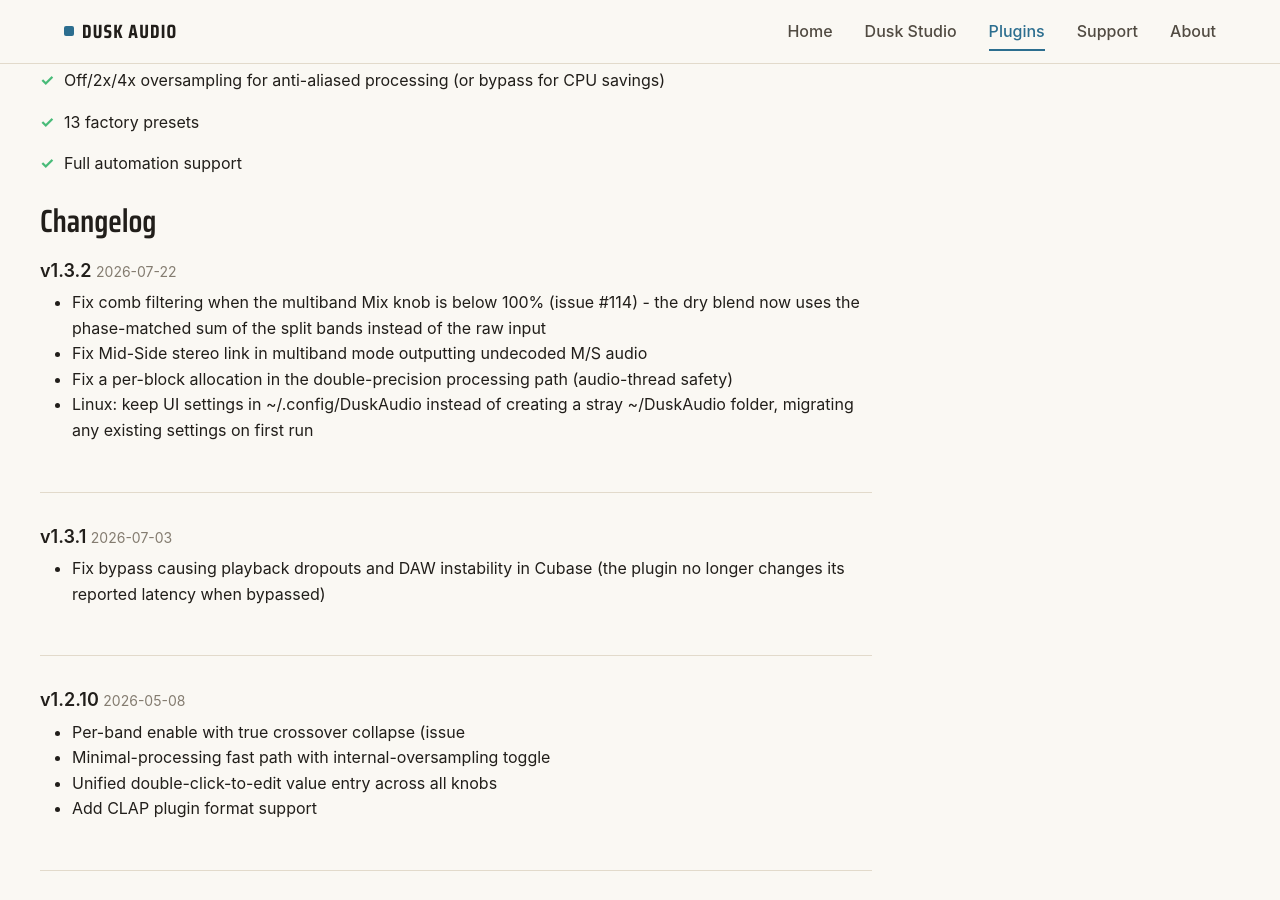
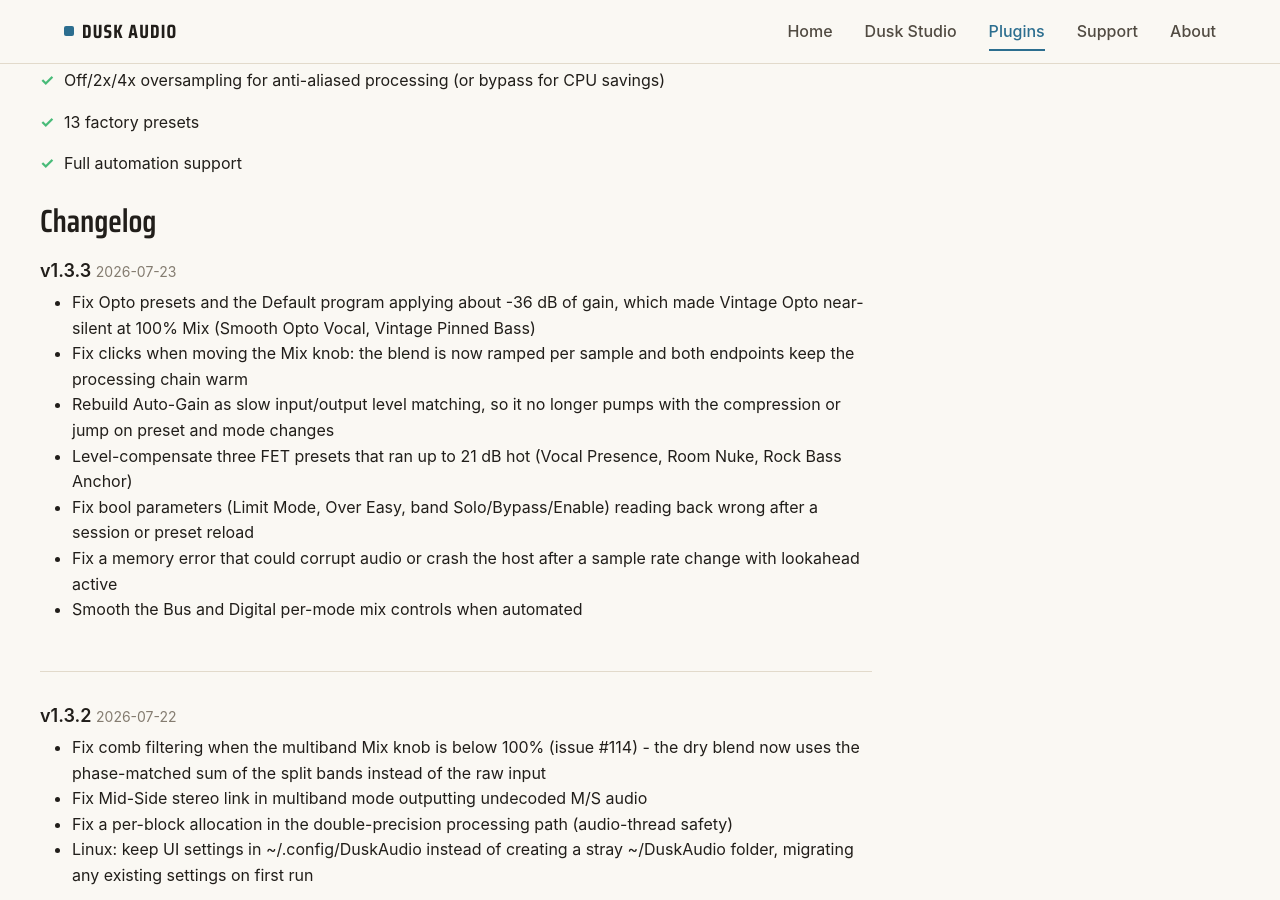
Before and after one commit to dusk-audio/dusk-audio.github.io, a Jekyll site: the page built from _plugins/multi-comp.md, in a window 1280 px wide and 900 px high, scrolled down 11774 px. Built offline with Jekyll 4.4.1, drawn with Linux system fonts in a browser that asks for light colours; some of the changed text lies outside the part shown.

Commit message:
Update Multi-Comp to v1.3.3

```diff
--- a/_data/plugins.yml
+++ b/_data/plugins.yml
@@ -17,7 +17,7 @@
     Professional dynamics control, completely free.
   status: released
   featured: true
-  version: 1.3.2
+  version: 1.3.3
 - name: Spectrum Analyzer
   slug: spectrum-analyzer
   tagline: Real-time FFT spectrum visualization
--- a/_plugins/multi-comp.md
+++ b/_plugins/multi-comp.md
@@ -4,7 +4,7 @@ title: Multi-Comp
 slug: multi-comp
 tagline: Multi-mode dynamics compressor
 description: Professional multi-mode compressor with 7 compression styles plus 4-band multiband compression. Free VST3, LV2, and AU plugin for Linux, Windows, and macOS.
-version: "1.3.2"
+version: "1.3.3"
 
 features:
   - 8 compression modes (Vintage Opto, Vintage FET, Classic VCA, Bus, Studio FET, Studio VCA, Digital, Multiband)
@@ -33,6 +33,16 @@ requirements:
   - "Sample rates: 44.1kHz to 192kHz"
 
 changelog:
+  - version: "1.3.3"
+    date: "2026-07-23"
+    changes:
+      - "Fix Opto presets and the Default program applying about -36 dB of gain, which made Vintage Opto near-silent at 100% Mix (Smooth Opto Vocal, Vintage Pinned Bass)"
+      - "Fix clicks when moving the Mix knob: the blend is now ramped per sample and both endpoints keep the processing chain warm"
+      - "Rebuild Auto-Gain as slow input/output level matching, so it no longer pumps with the compression or jump on preset and mode changes"
+      - "Level-compensate three FET presets that ran up to 21 dB hot (Vocal Presence, Room Nuke, Rock Bass Anchor)"
+      - "Fix bool parameters (Limit Mode, Over Easy, band Solo/Bypass/Enable) reading back wrong after a session or preset reload"
+      - "Fix a memory error that could corrupt audio or crash the host after a sample rate change with lookahead active"
+      - "Smooth the Bus and Digital per-mode mix controls when automated"
   - version: "1.3.2"
     date: "2026-07-22"
     changes:
```
Also changed, not shown: 2 other files.
